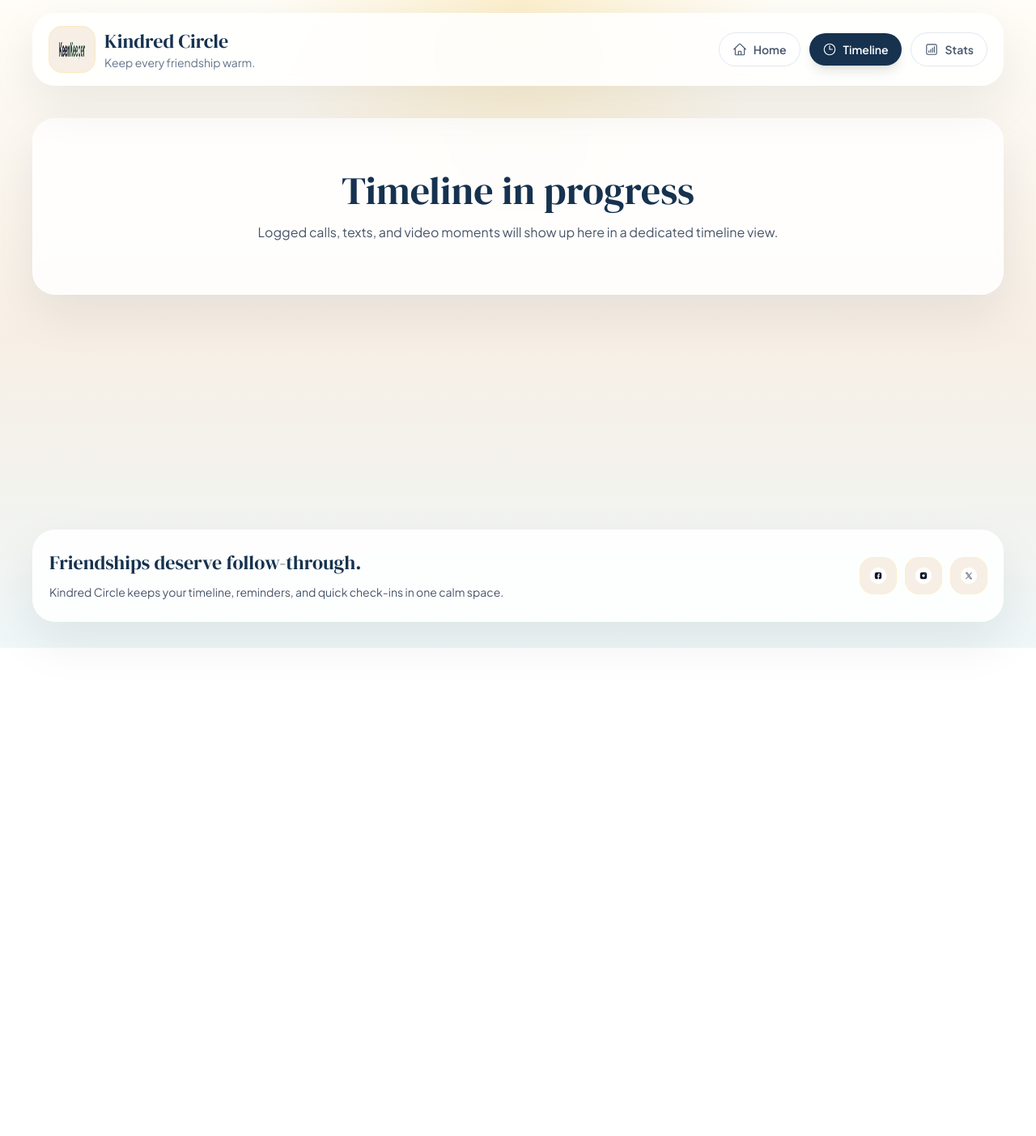
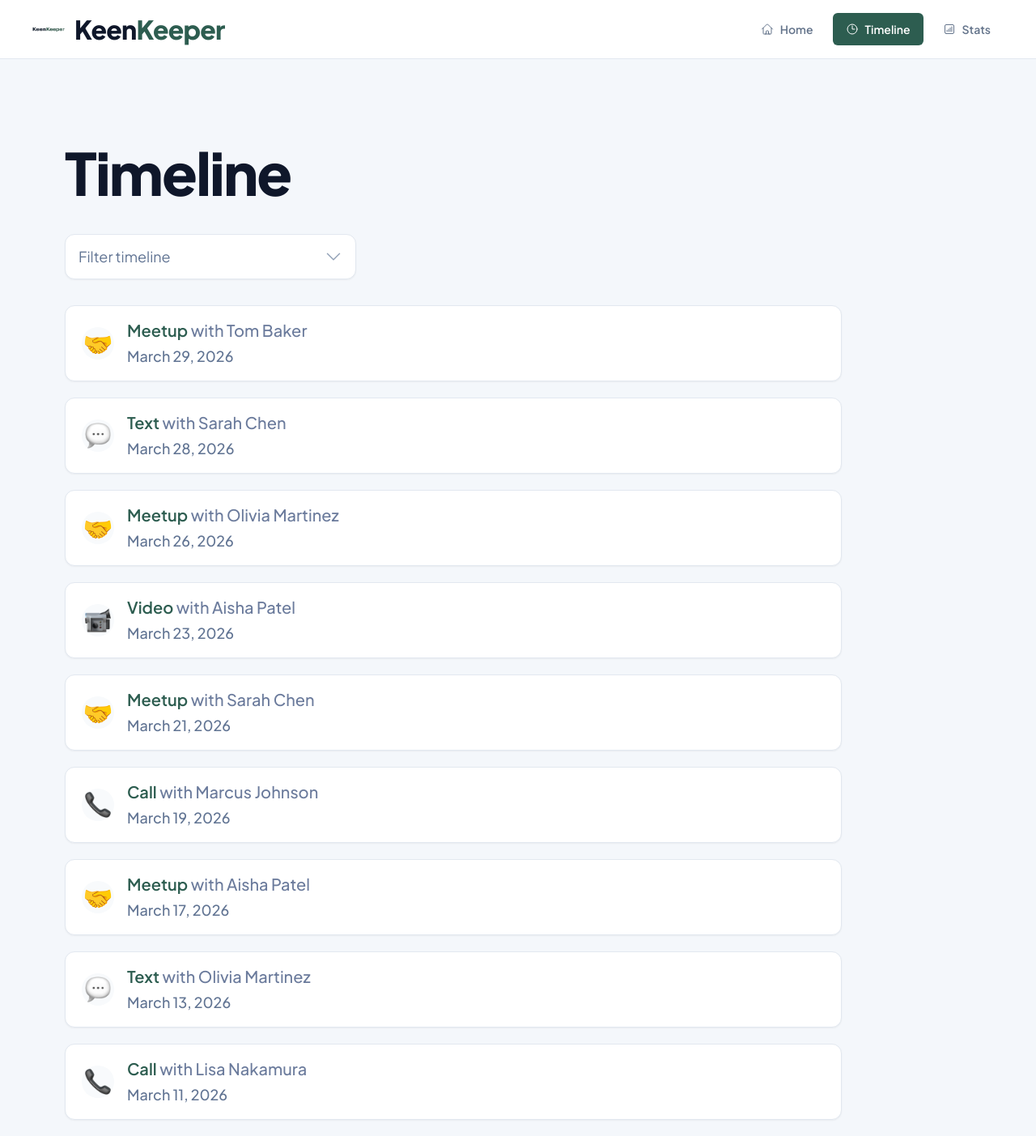
Before and after one commit to nayeembiswasfl/My-seventh-assignment, a React (Vite) app: page /#/timeline in a window 1280 px wide. Shown: the top 1403 px of the page at 81% size. Before the commit the page ends 800 px from the top, so only its background shows below. Built offline with nearby package versions, Linux system fonts and the light colour scheme.

Commit message:
feat: match timeline ui to the reference design

```diff
--- a/src/components/layout/Footer.jsx
+++ b/src/components/layout/Footer.jsx
@@ -5,33 +5,50 @@ import twitter from '../../../assets/twitter.png';
 const socials = [
   { name: 'Facebook', icon: facebook, href: 'https://www.facebook.com/' },
   { name: 'Instagram', icon: instagram, href: 'https://www.instagram.com/' },
-  { name: 'Twitter', icon: twitter, href: 'https://x.com/' },
+  { name: 'X', icon: twitter, href: 'https://x.com/' },
 ];
 
 function Footer() {
   return (
-    <footer className="pb-6 pt-4 sm:pb-8">
-      <div className="section-card flex flex-col gap-6 px-5 py-6 sm:flex-row sm:items-center sm:justify-between">
-        <div>
-          <p className="font-display text-2xl text-brand-ink">Friendships deserve follow-through.</p>
-          <p className="mt-2 max-w-2xl text-sm leading-6 text-slate-600">
-            Kindred Circle keeps your timeline, reminders, and quick check-ins in one calm space.
-          </p>
+    <footer className="-mx-4 mt-16 bg-[#285847] px-4 text-white sm:-mx-6 sm:px-6 lg:-mx-10 lg:px-10">
+      <div className="mx-auto flex w-full max-w-[1120px] flex-col items-center px-4 py-16 text-center sm:px-6">
+        <h2 className="text-5xl font-extrabold tracking-tight sm:text-7xl">KeenKeeper</h2>
+        <p className="mt-6 max-w-3xl text-sm leading-7 text-white/75 sm:text-base">
+          Your personal shelf of meaningful connections. Browse, tend, and nurture the relationships that matter most.
+        </p>
+
+        <div className="mt-7">
+          <p className="text-2xl font-semibold">Social Links</p>
         </div>
 
-        <div className="flex items-center gap-3">
+        <div className="mt-6 flex items-center gap-4">
           {socials.map((social) => (
             <a
               key={social.name}
               href={social.href}
               target="_blank"
               rel="noreferrer"
-              className="rounded-2xl bg-brand-sand p-3 ring-1 ring-brand-gold/30 transition hover:-translate-y-1"
+              className="flex h-12 w-12 items-center justify-center rounded-full bg-white transition hover:-translate-y-1"
               aria-label={social.name}
             >
               <img src={social.icon} alt="" className="h-5 w-5" />
             </a>
           ))}
+        </div>
+
+        <div className="mt-14 flex w-full flex-col gap-5 border-t border-white/10 pt-8 text-white/55 sm:flex-row sm:items-center sm:justify-between">
+          <p className="text-sm">© 2026 KeenKeeper. All rights reserved.</p>
+          <div className="flex flex-wrap items-center justify-center gap-8 text-sm">
+            <a href="/" className="transition hover:text-white">
+              Privacy Policy
+            </a>
+            <a href="/" className="transition hover:text-white">
+              Terms of Service
+            </a>
+            <a href="/" className="transition hover:text-white">
+              Cookies
+            </a>
+          </div>
         </div>
       </div>
     </footer>
--- a/src/components/layout/Navbar.jsx
+++ b/src/components/layout/Navbar.jsx
@@ -10,33 +10,30 @@ const links = [
 
 function Navbar() {
   return (
-    <header className="sticky top-0 z-20 pt-4">
-      <div className="glass-panel section-card flex flex-col gap-4 px-5 py-4 sm:flex-row sm:items-center sm:justify-between">
+    <header className="-mx-4 border-b border-slate-200 bg-white/95 px-4 backdrop-blur sm:-mx-6 sm:px-6 lg:-mx-10 lg:px-10">
+      <div className="mx-auto flex w-full max-w-[1280px] flex-col gap-4 py-4 sm:flex-row sm:items-center sm:justify-between">
         <NavLink to="/" className="flex items-center gap-3">
-          <div className="rounded-2xl bg-brand-sand p-3 ring-1 ring-brand-gold/40">
-            <img src={logo} alt="Kindred Circle logo" className="h-8 w-8" />
-          </div>
-          <div>
-            <p className="font-display text-2xl text-brand-ink">Kindred Circle</p>
-            <p className="text-sm text-slate-500">Keep every friendship warm.</p>
+          <img src={logo} alt="KeenKeeper logo" className="h-10 w-10 rounded-xl object-contain" />
+          <div className="leading-none">
+            <p className="text-[2rem] font-extrabold tracking-tight text-slate-900">Keen<span className="text-[#2d5d50]">Keeper</span></p>
           </div>
         </NavLink>
 
-        <nav className="flex flex-wrap items-center gap-3">
+        <nav className="flex flex-wrap items-center gap-2 self-end sm:self-auto">
           {links.map(({ to, label, icon: Icon, end }) => (
             <NavLink
               key={to}
               to={to}
               end={end}
               className={({ isActive }) =>
-                `flex items-center gap-2 rounded-full px-4 py-2.5 text-sm font-semibold transition ${
+                `flex items-center gap-2 rounded-md px-4 py-2.5 text-sm font-semibold transition ${
                   isActive
-                    ? 'bg-brand-ink text-white shadow-lg'
-                    : 'bg-white text-slate-600 ring-1 ring-slate-200 hover:-translate-y-0.5 hover:text-brand-teal'
+                    ? 'bg-[#2d5d50] text-white'
+                    : 'text-slate-500 hover:bg-slate-100 hover:text-[#2d5d50]'
                 }`
               }
             >
-              <Icon className="text-lg" />
+              <Icon className="text-base" />
               {label}
             </NavLink>
           ))}
--- /dev/null
+++ b/src/components/timeline/TimelineEntryCard.jsx
@@ -0,0 +1,48 @@
+import callIcon from '../../../assets/call.png';
+import textIcon from '../../../assets/text.png';
+import videoIcon from '../../../assets/video.png';
+
+const iconMap = {
+  call: {
+    icon: callIcon,
+    alt: 'Call icon',
+  },
+  text: {
+    icon: textIcon,
+    alt: 'Text icon',
+  },
+  video: {
+    icon: videoIcon,
+    alt: 'Video icon',
+  },
+  meetup: {
+    emoji: '🤝',
+  },
+};
+
+function TimelineEntryCard({ entry }) {
+  const iconConfig = iconMap[entry.type];
+
+  return (
+    <article className="rounded-xl border border-slate-200 bg-white px-4 py-4 shadow-sm transition hover:-translate-y-0.5 hover:shadow-md sm:px-5">
+      <div className="flex items-center gap-4">
+        <div className="flex h-10 w-10 items-center justify-center rounded-full bg-slate-50 text-3xl">
+          {iconConfig.emoji ? (
+            <span aria-hidden="true">{iconConfig.emoji}</span>
+          ) : (
+            <img src={iconConfig.icon} alt={iconConfig.alt} className="h-8 w-8 object-contain" />
+          )}
+        </div>
+
+        <div className="min-w-0">
+          <p className="text-xl font-semibold text-[#2d5d50]">
+            {entry.title} <span className="font-medium text-[#6b7b9c]">with {entry.person}</span>
+          </p>
+          <p className="mt-1 text-lg font-medium text-[#617493]">{entry.date}</p>
+        </div>
+      </div>
+    </article>
+  );
+}
+
+export default TimelineEntryCard;
--- /dev/null
+++ b/src/data/timelineEntries.js
@@ -0,0 +1,86 @@
+export const timelineEntries = [
+  {
+    id: 1,
+    type: 'meetup',
+    person: 'Tom Baker',
+    title: 'Meetup',
+    date: 'March 29, 2026',
+  },
+  {
+    id: 2,
+    type: 'text',
+    person: 'Sarah Chen',
+    title: 'Text',
+    date: 'March 28, 2026',
+  },
+  {
+    id: 3,
+    type: 'meetup',
+    person: 'Olivia Martinez',
+    title: 'Meetup',
+    date: 'March 26, 2026',
+  },
+  {
+    id: 4,
+    type: 'video',
+    person: 'Aisha Patel',
+    title: 'Video',
+    date: 'March 23, 2026',
+  },
+  {
+    id: 5,
+    type: 'meetup',
+    person: 'Sarah Chen',
+    title: 'Meetup',
+    date: 'March 21, 2026',
+  },
+  {
+    id: 6,
+    type: 'call',
+    person: 'Marcus Johnson',
+    title: 'Call',
+    date: 'March 19, 2026',
+  },
+  {
+    id: 7,
+    type: 'meetup',
+    person: 'Aisha Patel',
+    title: 'Meetup',
+    date: 'March 17, 2026',
+  },
+  {
+    id: 8,
+    type: 'text',
+    person: 'Olivia Martinez',
+    title: 'Text',
+    date: 'March 13, 2026',
+  },
+  {
+    id: 9,
+    type: 'call',
+    person: 'Lisa Nakamura',
+    title: 'Call',
+    date: 'March 11, 2026',
+  },
+  {
+    id: 10,
+    type: 'call',
+    person: 'Sarah Chen',
+    title: 'Call',
+    date: 'March 11, 2026',
+  },
+  {
+    id: 11,
+    type: 'video',
+    person: 'Marcus Johnson',
+    title: 'Video',
+    date: 'March 6, 2026',
+  },
+  {
+    id: 12,
+    type: 'video',
+    person: "Ryan O'Brien",
+    title: 'Video',
+    date: 'February 24, 2026',
+  },
+];
--- a/src/index.css
+++ b/src/index.css
@@ -5,10 +5,8 @@
 @tailwind utilities;
 
 :root {
-  color: #16324f;
-  background:
-    radial-gradient(circle at top, rgba(244, 201, 93, 0.28), transparent 30%),
-    linear-gradient(180deg, #fffdf7 0%, #f7efe5 52%, #eff7f8 100%);
+  color: #253046;
+  background: #f4f7fb;
   font-synthesis: none;
   text-rendering: optimizeLegibility;
   -webkit-font-smoothing: antialiased;
@@ -28,7 +26,8 @@ body {
   min-width: 320px;
   min-height: 100vh;
   font-family: 'Plus Jakarta Sans', sans-serif;
-  color: #16324f;
+  background: #f4f7fb;
+  color: #253046;
 }
 
 a {
@@ -52,7 +51,7 @@ select {
 }
 
 .page-shell {
-  @apply mx-auto flex min-h-screen max-w-[1440px] flex-col px-4 sm:px-6 lg:px-10;
+  @apply flex min-h-screen flex-col px-4 sm:px-6 lg:px-10;
 }
 
 .section-card {
@@ -62,3 +61,7 @@ select {
 .soft-ring {
   @apply ring-1 ring-slate-200/80;
 }
+
+.content-shell {
+  @apply mx-auto w-full max-w-[1120px];
+}
--- a/src/pages/TimelinePage.jsx
+++ b/src/pages/TimelinePage.jsx
@@ -1,10 +1,50 @@
+import { useState } from 'react';
+import { HiChevronDown } from 'react-icons/hi2';
+import TimelineEntryCard from '../components/timeline/TimelineEntryCard';
+import { timelineEntries } from '../data/timelineEntries';
+
+const filters = [
+  { value: 'all', label: 'Filter timeline' },
+  { value: 'meetup', label: 'Meetups' },
+  { value: 'text', label: 'Texts' },
+  { value: 'call', label: 'Calls' },
+  { value: 'video', label: 'Videos' },
+];
+
 function TimelinePage() {
+  const [activeFilter, setActiveFilter] = useState('all');
+  const filteredEntries =
+    activeFilter === 'all'
+      ? timelineEntries
+      : timelineEntries.filter((entry) => entry.type === activeFilter);
+
   return (
-    <section className="section-card px-6 py-16 text-center">
-      <p className="font-display text-4xl text-brand-ink sm:text-5xl">Timeline in progress</p>
-      <p className="mx-auto mt-4 max-w-2xl text-slate-600">
-        Logged calls, texts, and video moments will show up here in a dedicated timeline view.
-      </p>
+    <section className="content-shell py-10 sm:py-16">
+      <div className="max-w-[960px]">
+        <h1 className="text-5xl font-extrabold tracking-tight text-slate-900 sm:text-7xl">Timeline</h1>
+
+        <div className="relative mt-10 w-full max-w-[360px]">
+          <select
+            aria-label="Filter timeline"
+            value={activeFilter}
+            onChange={(event) => setActiveFilter(event.target.value)}
+            className="h-14 w-full appearance-none rounded-xl border border-slate-200 bg-white px-4 pr-12 text-lg text-[#617493] shadow-sm outline-none transition focus:border-[#2d5d50]"
+          >
+            {filters.map((filter) => (
+              <option key={filter.value} value={filter.value}>
+                {filter.label}
+              </option>
+            ))}
+          </select>
+          <HiChevronDown className="pointer-events-none absolute right-4 top-1/2 -translate-y-1/2 text-2xl text-slate-400" />
+        </div>
+
+        <div className="mt-8 space-y-5">
+          {filteredEntries.map((entry) => (
+            <TimelineEntryCard key={entry.id} entry={entry} />
+          ))}
+        </div>
+      </div>
     </section>
   );
 }
```
